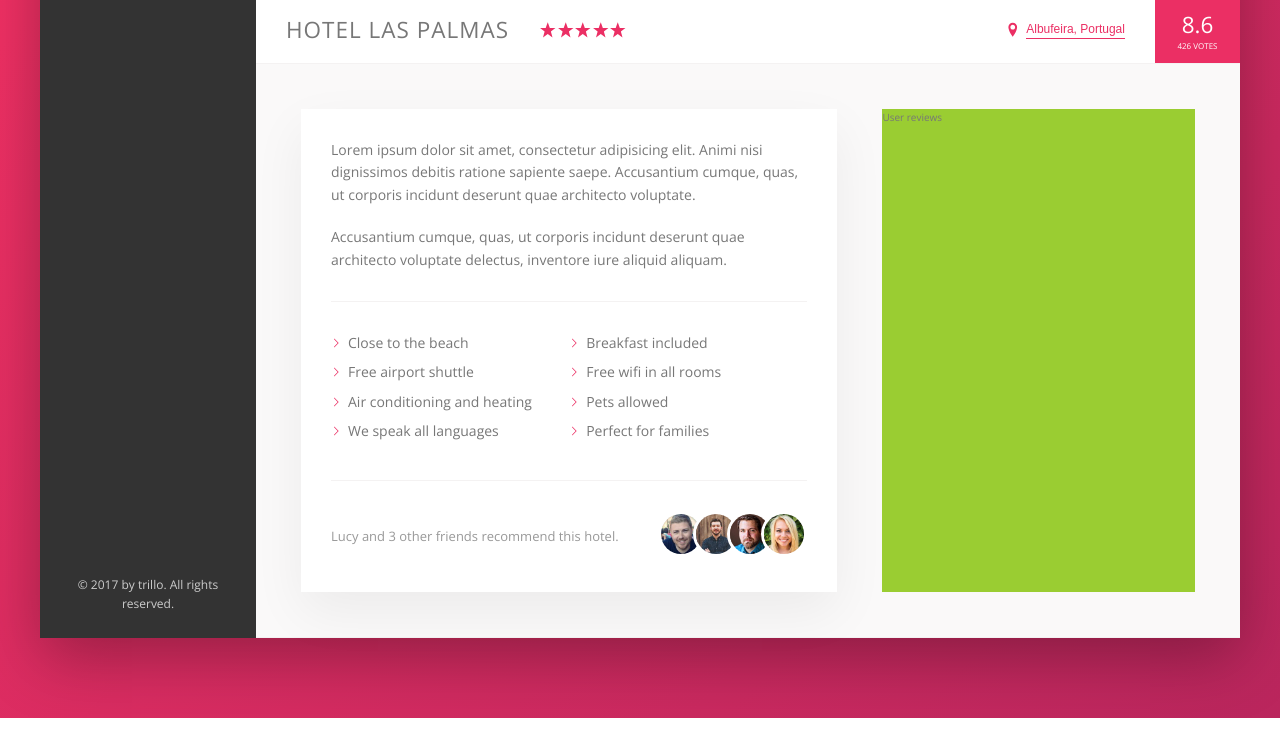
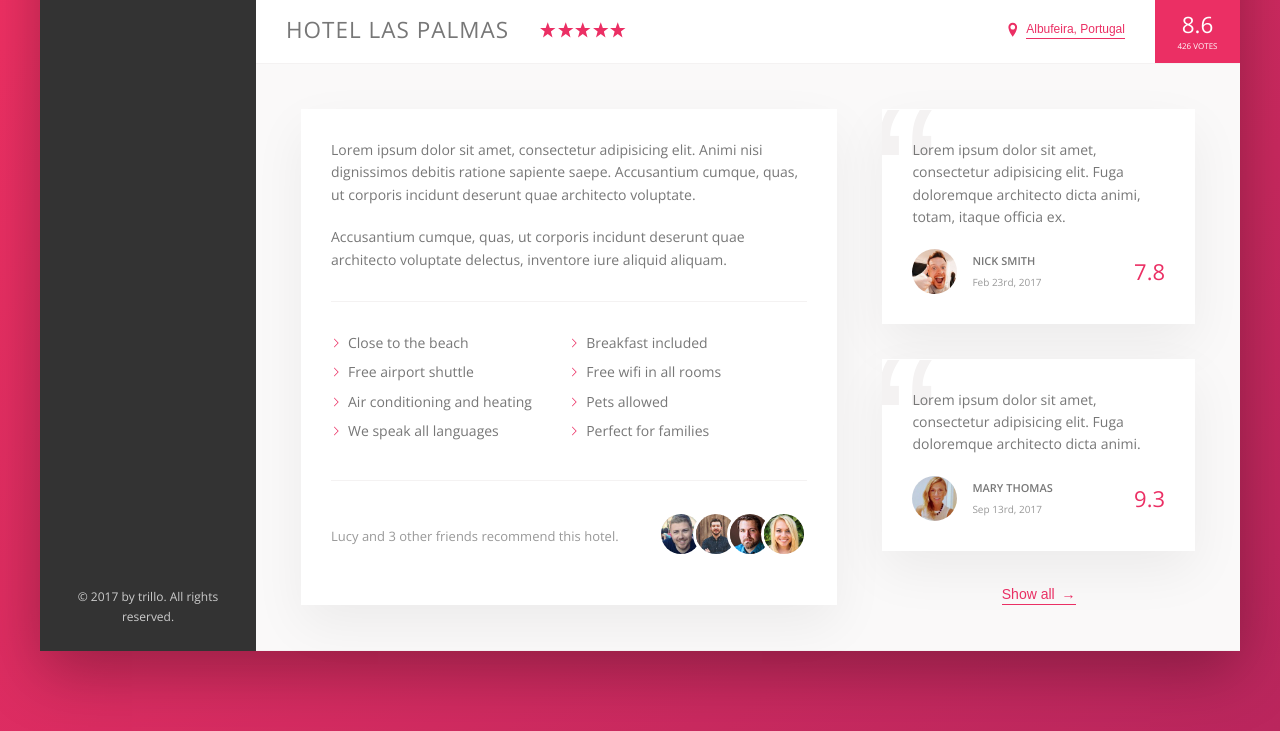
Before and after one commit to andras-szesztai/Trillo, a website: page index.html in a window 1280 px wide. Shown: the part 538-1269 px from the top of the page. Drawn offline with nearby package versions, Linux system fonts and the light colour scheme.

Commit message:
added user comment section/styled

```diff
--- a/index.html
+++ b/index.html
@@ -169,8 +169,38 @@
                                 </div>
                             </div>
                         </div>
+
                         <div class="user-reviews">
-                            User reviews
+
+                            <figure class="review">
+                                <blockquote class="review__text">
+                                    Lorem ipsum dolor sit amet, consectetur adipisicing elit. Fuga doloremque architecto dicta animi, totam, itaque officia ex.
+                                </blockquote>
+                                <figcaption class="review__user">
+                                    <img src="img/user-1.jpg" alt="User 1" class="review__photo">
+                                    <div class="review__user-box">
+                                        <p class="review__user-name">Nick Smith</p>
+                                        <p class="review__user-date">Feb 23rd, 2017</p>
+                                    </div>
+                                    <div class="review__rating">7.8</div>
+                                </figcaption>
+                            </figure>
+
+                            <figure class="review">
+                                <blockquote class="review__text">
+                                    Lorem ipsum dolor sit amet, consectetur adipisicing elit. Fuga doloremque architecto dicta animi.                                </blockquote>
+                                <figcaption class="review__user">
+                                    <img src="img/user-2.jpg" alt="User 2" class="review__photo">
+                                    <div class="review__user-box">
+                                        <p class="review__user-name">Mary Thomas</p>
+                                        <p class="review__user-date">Sep 13rd, 2017</p>
+                                    </div>
+                                    <div class="review__rating">9.3</div>
+                                </figcaption>
+                            </figure>
+
+                            <button class="btn-inline">Show all <span>&rarr;</span></button>
+
                         </div>
                     </div>
 
--- a/sass/_base.scss
+++ b/sass/_base.scss
@@ -12,7 +12,7 @@ $color-grey-dark-1:  #333;
 $color-grey-dark-2:  #777;
 $color-grey-dark-3:  #999;
 
-$border: 1px solid $color-grey-ligth-2;
+$border: 1px solid $color-grey-ligth-2  ;
 
 $shadow-dark: 0 2rem 6rem rgba(0,0,0,.3);
 $shadow-light: 0 2rem 5rem rgba(0,0,0,.06);
--- a/sass/_components.scss
+++ b/sass/_components.scss
@@ -275,8 +275,17 @@
     cursor: pointer;
     transition: all .2s;
 
+    & span {
+        margin-left: 3px;
+        transition: margin-left .2s;
+    }
+
     &:hover{
         color: $color-grey-dark-1;
+
+        span {
+            margin-left: 8px;
+        }
     }
 
     &:focus {
@@ -368,3 +377,68 @@
         }
     }
 }
+
+
+.review {
+
+    background-color: #fff;
+    box-shadow: $shadow-light;
+    padding: 3rem;
+    margin-bottom: 3.5rem;
+    overflow: hidden;
+
+    position: relative;
+
+    &__text {
+        margin-bottom: 2rem;
+        z-index: 10;
+        position: relative;
+    }
+
+    &__user {
+        display: flex;
+        align-items: center;
+    }
+
+    &__photo {
+        width: 4.5rem;
+        height: 4.5rem;
+        border-radius: 50%;
+        margin-right: 1.5rem;
+    }
+
+    &__user-box {
+        margin-right: auto;
+    }
+
+    &__user-name {
+        font-size: 1.1rem;
+        font-weight: 600;
+        text-transform: uppercase;
+        margin-bottom: .4rem;
+    }
+
+    &__user-date {
+        font-size: 1rem;
+        color: $color-grey-dark-3;
+    }
+
+    &__rating {
+        color: $color-primary;
+        font-size: 2.2rem;
+        font-weight: 300;
+    }
+
+    &::before {
+        font-family: sans-serif;
+        content: "\201C";
+        position: absolute;
+        line-height: 1;
+        top: -3rem;
+        left: -1rem;
+        font-size: 20rem;
+        color: $color-grey-ligth-2;
+        z-index: 1;
+    }
+
+}
--- a/sass/_layout.scss
+++ b/sass/_layout.scss
@@ -38,6 +38,7 @@
 }
 
 .detail{
+    font-size: 1.4rem;
     display: flex;
     padding: 4.5rem;
     background-color: $color-grey-ligth-1;
@@ -45,8 +46,6 @@
 }
 
 .description {
-    font-size: 1.4rem;
-
     background-color: #fff;
     box-shadow: $shadow-light;
     padding: 3rem;
@@ -55,6 +54,9 @@
 }
 
 .user-reviews {
-    background-color: yellowgreen;
     flex: 1;
+
+    display: flex;
+    flex-direction: column;
+    align-items: center;
 }
```
Also changed, not shown: img/text.txt (+0 -13 lines), css/style.css.
